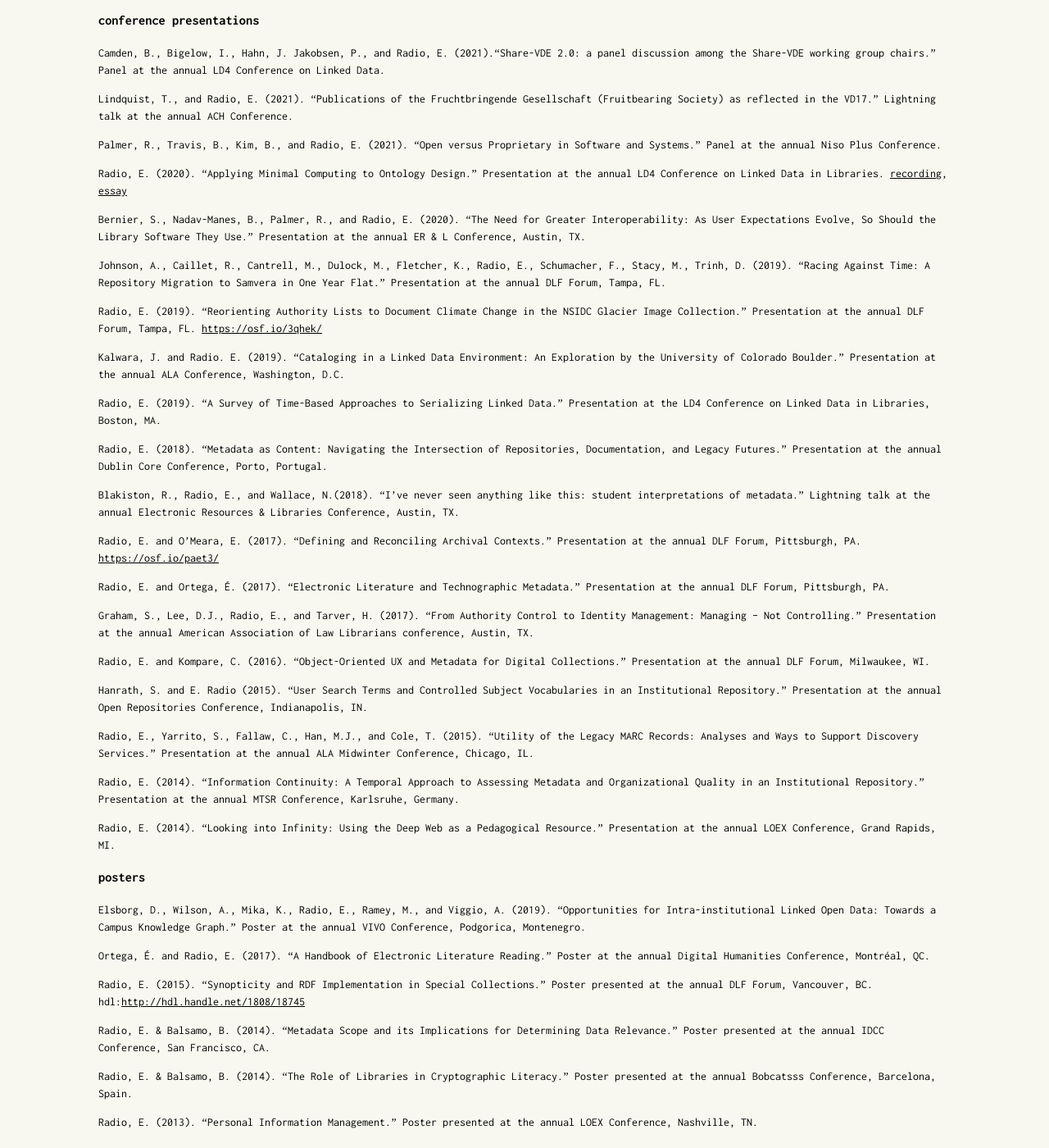
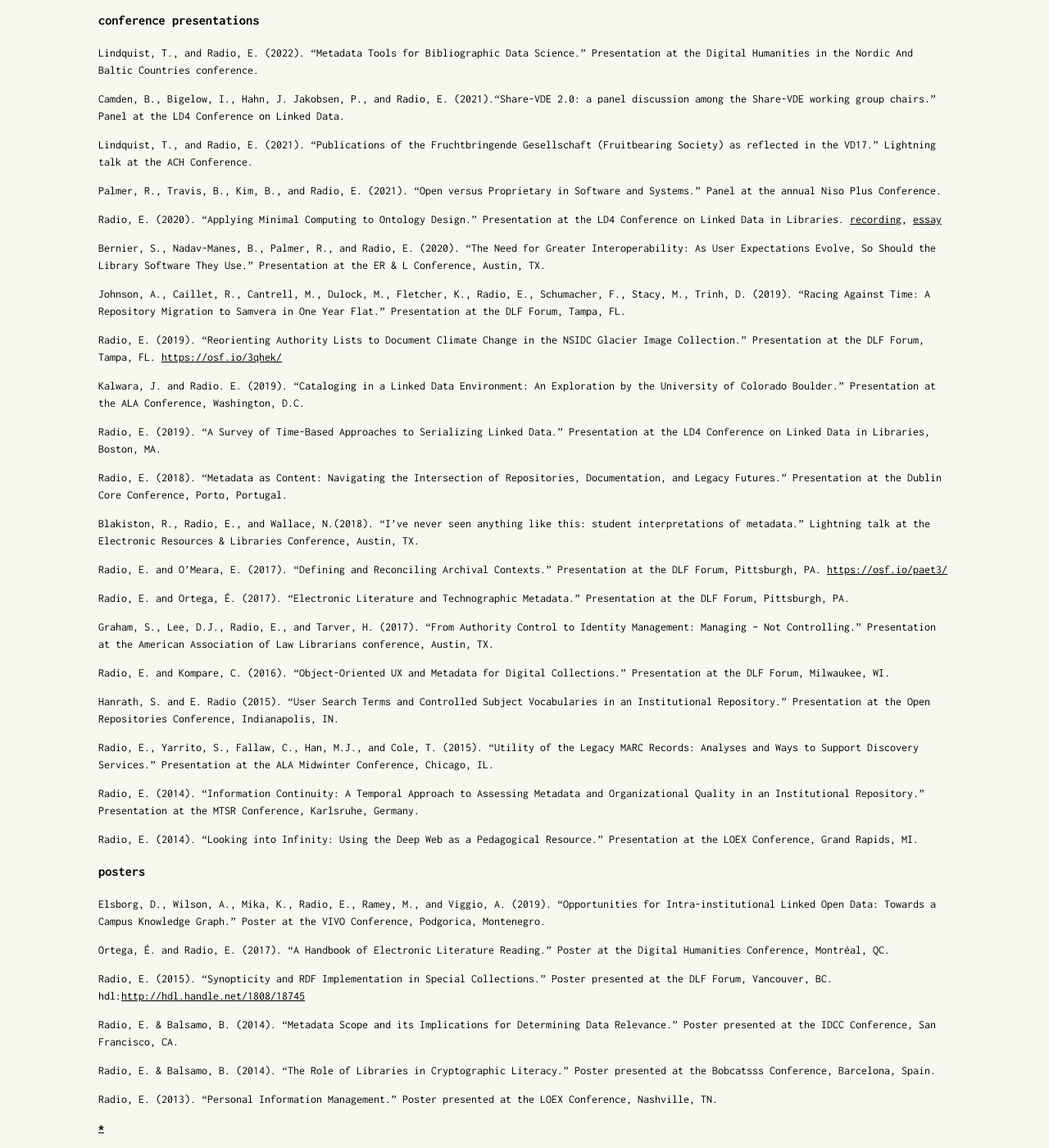
Before and after one commit to erikradio/erikradio.github.io, a Jekyll site: the page built from works.md, in a window 1280 px wide and 1400 px high, scrolled down 1073 px. Shown: the whole window at 82% size. Built offline with Jekyll 4.4.1, drawn with Linux system fonts in a browser that asks for light colours.

Commit message:
Update works.md

```diff
--- a/works.md
+++ b/works.md
@@ -41,57 +41,59 @@
 
 ### conference presentations
 
-Camden, B., Bigelow, I., Hahn, J. Jakobsen, P., and Radio, E. (2021).“Share-VDE 2.0: a panel discussion among the Share-VDE working group chairs.” Panel at the annual LD4 Conference on Linked Data.
+Lindquist, T., and Radio, E. (2022). "Metadata Tools for Bibliographic Data Science." Presentation at the Digital Humanities in the Nordic And Baltic Countries conference.
 
-Lindquist, T., and Radio, E. (2021). “Publications of the Fruchtbringende Gesellschaft (Fruitbearing Society) as reflected in the VD17.” Lightning talk at the annual ACH Conference.
+Camden, B., Bigelow, I., Hahn, J. Jakobsen, P., and Radio, E. (2021).“Share-VDE 2.0: a panel discussion among the Share-VDE working group chairs.” Panel at the LD4 Conference on Linked Data.
+
+Lindquist, T., and Radio, E. (2021). “Publications of the Fruchtbringende Gesellschaft (Fruitbearing Society) as reflected in the VD17.” Lightning talk at the ACH Conference.
 
 Palmer, R., Travis, B., Kim, B., and Radio, E. (2021). "Open versus Proprietary in Software and Systems." Panel at the annual Niso Plus Conference.
 
-Radio, E. (2020). "Applying Minimal Computing to Ontology Design." Presentation at the annual LD4 Conference on Linked Data in Libraries. [recording](https://t.co/TrO8yRWDek?amp=1), [essay](https://go-dh.github.io/mincomp/thoughts/2020/07/21/minimal-ontology/)
+Radio, E. (2020). "Applying Minimal Computing to Ontology Design." Presentation at the LD4 Conference on Linked Data in Libraries. [recording](https://t.co/TrO8yRWDek?amp=1), [essay](https://go-dh.github.io/mincomp/thoughts/2020/07/21/minimal-ontology/)
 
-Bernier, S., Nadav-Manes, B., Palmer, R., and Radio, E. (2020). "The Need for Greater Interoperability: As User Expectations Evolve, So Should the Library Software They Use." Presentation at the annual ER & L Conference, Austin, TX.
+Bernier, S., Nadav-Manes, B., Palmer, R., and Radio, E. (2020). "The Need for Greater Interoperability: As User Expectations Evolve, So Should the Library Software They Use." Presentation at the ER & L Conference, Austin, TX.
 
-Johnson, A., Caillet, R., Cantrell, M., Dulock, M., Fletcher, K., Radio, E., Schumacher, F., Stacy, M., Trinh, D. (2019). "Racing Against Time: A Repository Migration to Samvera in One Year Flat." Presentation at the annual DLF Forum, Tampa, FL.
+Johnson, A., Caillet, R., Cantrell, M., Dulock, M., Fletcher, K., Radio, E., Schumacher, F., Stacy, M., Trinh, D. (2019). "Racing Against Time: A Repository Migration to Samvera in One Year Flat." Presentation at the DLF Forum, Tampa, FL.
 
-Radio, E. (2019). "Reorienting Authority Lists to Document Climate Change in the NSIDC Glacier Image Collection." Presentation at the annual DLF Forum, Tampa, FL. [https://osf.io/3qhek/](https://osf.io/3qhek/)
+Radio, E. (2019). "Reorienting Authority Lists to Document Climate Change in the NSIDC Glacier Image Collection." Presentation at the DLF Forum, Tampa, FL. [https://osf.io/3qhek/](https://osf.io/3qhek/)
 
-Kalwara, J. and Radio. E. (2019). "Cataloging in a Linked Data Environment: An Exploration by the University of Colorado Boulder." Presentation at the annual ALA Conference, Washington, D.C.
+Kalwara, J. and Radio. E. (2019). "Cataloging in a Linked Data Environment: An Exploration by the University of Colorado Boulder." Presentation at the ALA Conference, Washington, D.C.
 
 Radio, E. (2019). "A Survey of Time-Based Approaches to Serializing Linked Data." Presentation at the LD4 Conference on Linked Data in Libraries, Boston, MA.
 
-Radio, E. (2018). "Metadata as Content: Navigating the Intersection of Repositories, Documentation, and Legacy Futures." Presentation at the annual Dublin Core Conference, Porto, Portugal.
+Radio, E. (2018). "Metadata as Content: Navigating the Intersection of Repositories, Documentation, and Legacy Futures." Presentation at the Dublin Core Conference, Porto, Portugal.
 
-Blakiston, R.,  Radio, E., and Wallace, N.(2018). "I’ve never seen anything like this: student interpretations of metadata." Lightning talk at the annual Electronic Resources & Libraries Conference, Austin, TX.
+Blakiston, R.,  Radio, E., and Wallace, N.(2018). "I’ve never seen anything like this: student interpretations of metadata." Lightning talk at the Electronic Resources & Libraries Conference, Austin, TX.
 
-Radio, E. and O’Meara, E. (2017). "Defining and Reconciling Archival Contexts." Presentation at the annual DLF Forum, Pittsburgh, PA. [https://osf.io/paet3/](https://osf.io/paet3/)
+Radio, E. and O’Meara, E. (2017). "Defining and Reconciling Archival Contexts." Presentation at the DLF Forum, Pittsburgh, PA. [https://osf.io/paet3/](https://osf.io/paet3/)
 
-Radio, E. and Ortega, É. (2017). "Electronic Literature and Technographic Metadata." Presentation at the annual DLF Forum, Pittsburgh, PA.
+Radio, E. and Ortega, É. (2017). "Electronic Literature and Technographic Metadata." Presentation at the DLF Forum, Pittsburgh, PA.
 
-Graham, S., Lee, D.J., Radio, E., and Tarver, H. (2017). "From Authority Control to Identity Management: Managing – Not Controlling." Presentation at the annual American Association of Law Librarians conference, Austin, TX.
+Graham, S., Lee, D.J., Radio, E., and Tarver, H. (2017). "From Authority Control to Identity Management: Managing – Not Controlling." Presentation at the American Association of Law Librarians conference, Austin, TX.
 
-Radio, E. and Kompare, C. (2016). "Object-Oriented UX and Metadata for Digital Collections." Presentation at the annual DLF Forum, Milwaukee, WI.
+Radio, E. and Kompare, C. (2016). "Object-Oriented UX and Metadata for Digital Collections." Presentation at the DLF Forum, Milwaukee, WI.
 
-Hanrath, S. and E. Radio (2015). "User Search Terms and Controlled Subject Vocabularies in an Institutional Repository." Presentation at the annual Open Repositories Conference, Indianapolis, IN.
+Hanrath, S. and E. Radio (2015). "User Search Terms and Controlled Subject Vocabularies in an Institutional Repository." Presentation at the Open Repositories Conference, Indianapolis, IN.
 
-Radio, E., Yarrito, S., Fallaw, C., Han, M.J., and Cole, T. (2015). "Utility of the Legacy MARC Records: Analyses and Ways to Support Discovery Services." Presentation at the annual ALA Midwinter Conference, Chicago, IL.
+Radio, E., Yarrito, S., Fallaw, C., Han, M.J., and Cole, T. (2015). "Utility of the Legacy MARC Records: Analyses and Ways to Support Discovery Services." Presentation at the ALA Midwinter Conference, Chicago, IL.
 
-Radio, E. (2014). "Information Continuity: A Temporal Approach to Assessing Metadata and Organizational Quality in an Institutional Repository." Presentation at the annual MTSR Conference, Karlsruhe, Germany.
+Radio, E. (2014). "Information Continuity: A Temporal Approach to Assessing Metadata and Organizational Quality in an Institutional Repository." Presentation at the MTSR Conference, Karlsruhe, Germany.
 
-Radio, E. (2014). "Looking into Infinity: Using the Deep Web as a Pedagogical Resource." Presentation at the annual LOEX Conference, Grand Rapids, MI.
+Radio, E. (2014). "Looking into Infinity: Using the Deep Web as a Pedagogical Resource." Presentation at the LOEX Conference, Grand Rapids, MI.
 
 
 ### posters
 
-Elsborg, D., Wilson, A., Mika, K., Radio, E., Ramey, M., and Viggio, A. (2019). "Opportunities for Intra-institutional Linked Open Data: Towards a Campus Knowledge Graph." Poster at the annual VIVO Conference, Podgorica, Montenegro.
+Elsborg, D., Wilson, A., Mika, K., Radio, E., Ramey, M., and Viggio, A. (2019). "Opportunities for Intra-institutional Linked Open Data: Towards a Campus Knowledge Graph." Poster at the VIVO Conference, Podgorica, Montenegro.
 
-Ortega, É. and Radio, E. (2017). "A Handbook of Electronic Literature Reading." Poster at the annual Digital Humanities Conference, Montréal, QC.
+Ortega, É. and Radio, E. (2017). "A Handbook of Electronic Literature Reading." Poster at the Digital Humanities Conference, Montréal, QC.
 
-Radio, E. (2015). "Synopticity and RDF Implementation in Special Collections." Poster presented at the annual DLF Forum, Vancouver, BC. hdl:[http://hdl.handle.net/1808/18745](http://hdl.handle.net/1808/18745)
+Radio, E. (2015). "Synopticity and RDF Implementation in Special Collections." Poster presented at the DLF Forum, Vancouver, BC. hdl:[http://hdl.handle.net/1808/18745](http://hdl.handle.net/1808/18745)
 
-Radio, E. & Balsamo, B. (2014). "Metadata Scope and its Implications for Determining Data Relevance." Poster presented at the annual IDCC Conference, San Francisco, CA.
+Radio, E. & Balsamo, B. (2014). "Metadata Scope and its Implications for Determining Data Relevance." Poster presented at the IDCC Conference, San Francisco, CA.
 
-Radio, E. & Balsamo, B. (2014). "The Role of Libraries in Cryptographic Literacy." Poster presented at the annual Bobcatsss Conference, Barcelona, Spain.
+Radio, E. & Balsamo, B. (2014). "The Role of Libraries in Cryptographic Literacy." Poster presented at the Bobcatsss Conference, Barcelona, Spain.
 
-Radio, E. (2013). "Personal Information Management." Poster presented at the annual LOEX Conference, Nashville, TN.
+Radio, E. (2013). "Personal Information Management." Poster presented at the LOEX Conference, Nashville, TN.
 
 <a href="{{ site.url }}{{ "/" | relative_url }}"><b>*</b></a>
```
